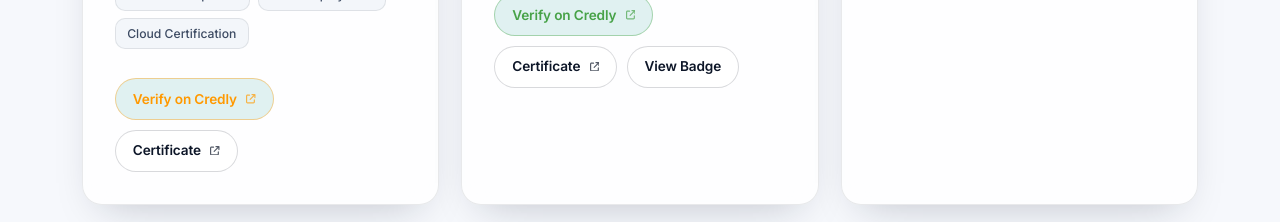
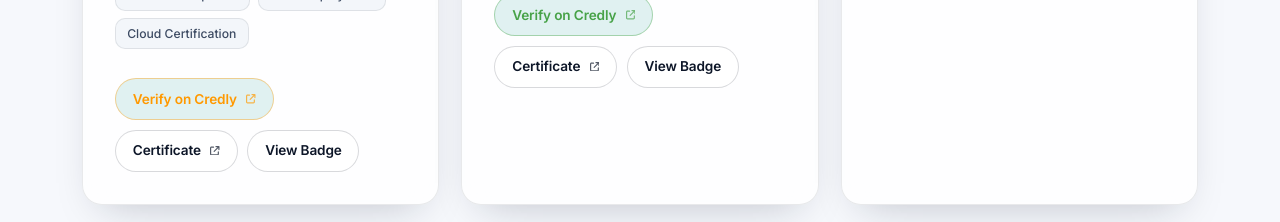
Before and after one commit to yathamsridharreddy/sridhar-portfolio, a React (Vite) app: page / in a window 1280 px wide. Shown: the part 6295-6517 px from the top of the page. Built offline with nearby package versions, Linux system fonts and the light colour scheme; no server answers; the database is empty; a web font is replaced by a local one.

Commit message:
Show the badge viewer on the AWS certification card
Point the AWS Developer Associate card at its badge image so it offers
the same certificate and badge actions as the other entries.

```diff
--- a/src/components/Certifications.jsx
+++ b/src/components/Certifications.jsx
@@ -18,6 +18,7 @@ const certifications = [
     desc: "Validates developing, deploying and debugging cloud-native applications on AWS.",
     skills: ["AWS", "AWS Cloud", "Code Development", "Code Deployment", "Cloud Certification"],
     cert: "/aws-developer-associate-cert.pdf",
+    badge: "/aws-developer-associate-badge.png",
     verify:
       "https://www.credly.com/earner/earned/badge/b6c2f79f-6f9f-466e-9305-befe9506f910",
     accent: "#FF9900",
```
